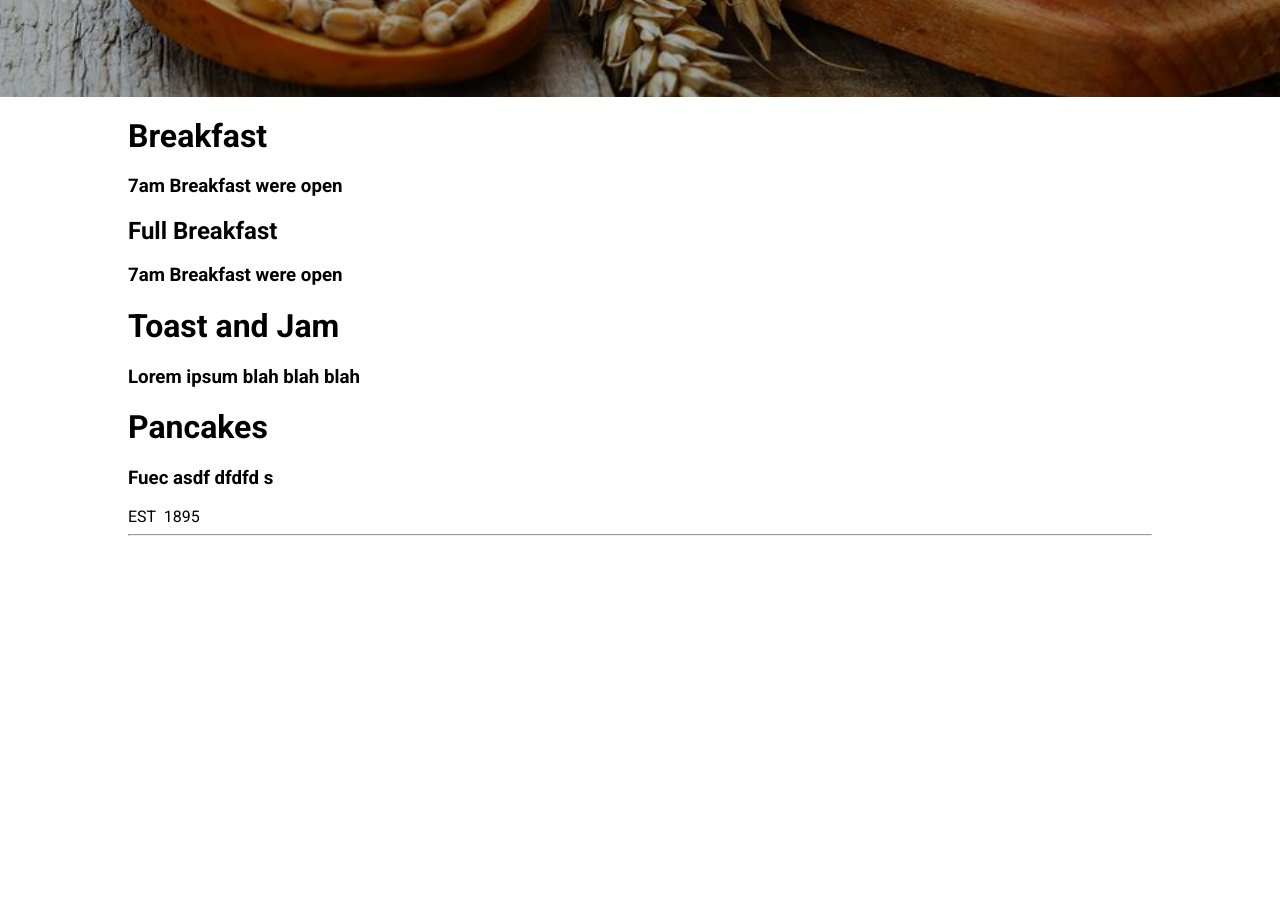
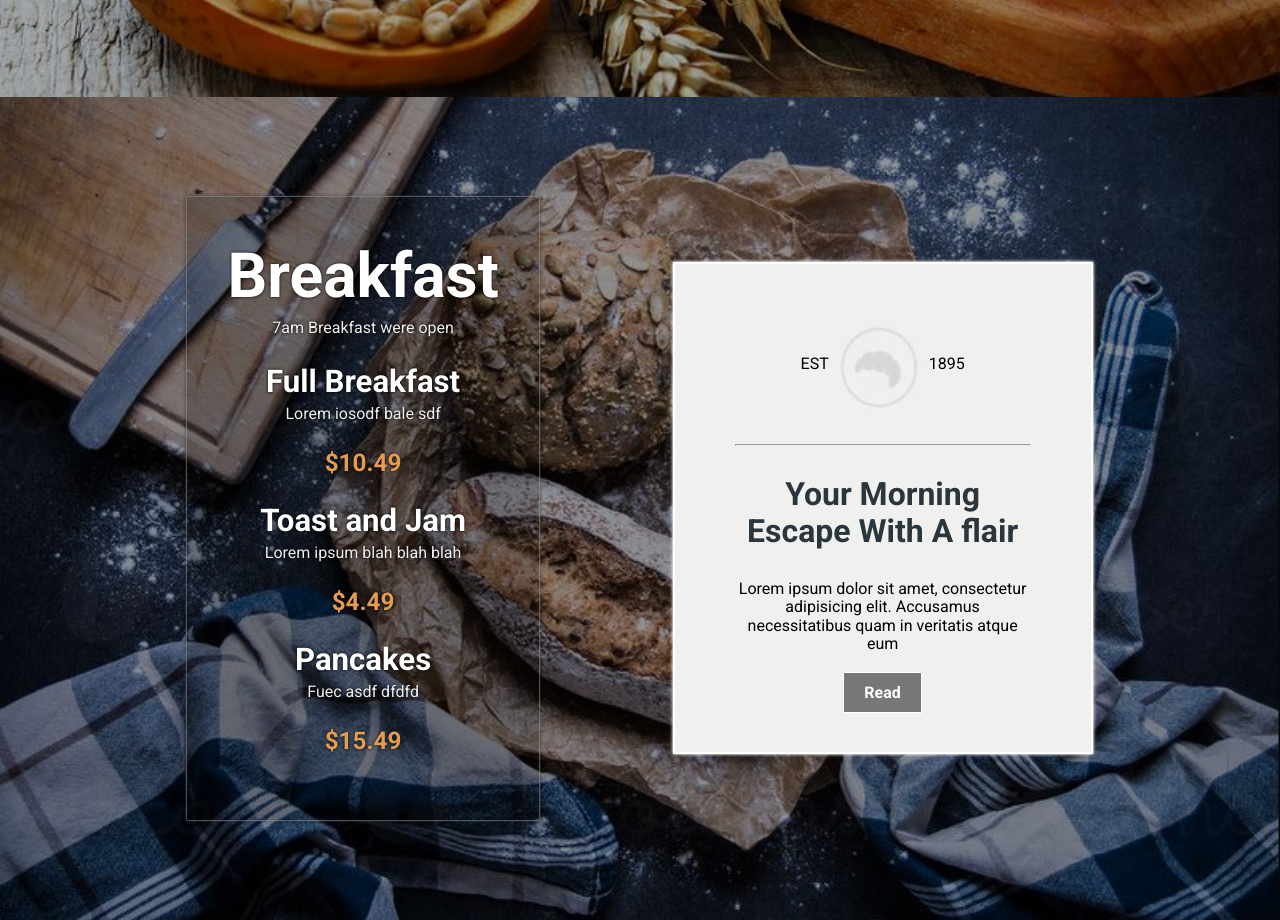
Before and after one commit to Markus1607/Restaurant-Website, a website: page index.html in a window 1280 px wide. Shown: the part 2004-2924 px from the top of the page. Before the commit the page ends 2548 px from the top, so only its background shows below. Drawn offline with nearby package versions, Linux system fonts and the light colour scheme.

Commit message:
services section completed

```diff
--- a/css/main.sass
+++ b/css/main.sass
@@ -6,7 +6,13 @@ $font-family: 'Roboto', sans-serif
 $cake-background: #F6F5F3
 $dark: #545454
 $overlay-pancakes: rgba(0,0,0,0.3)
+$overlay-services: rgba(0,0,0,0.4)
+$price-color: #e49B52
+$card-color: #2B353C
+$service-spacing: 15px
 
+.push-down
+	margin-bottom: 30px
 //global
 *
   box-sizing: border-box
@@ -35,6 +41,11 @@ body
 .overlay-pancakes
 	background: $overlay-pancakes
 	padding: 100px 40px
+
+.overlay-services
+	background: $overlay-services
+	padding: 100px 0px
+
 
 
 //===================================================
@@ -133,6 +144,100 @@ body
 
 
 
+//===========================================
+// SERVICES SECTION
+//====================================
+.services
+	background: url("../img/choppingboard.jpg") center center repeat
+	background-size: cover
+
+.overlay > .container
+	display: flex
+	flex-direction: row
+	justify-content: space-around
+	align-items: center
+
+
+	.services-menu
+		text-align: center
+		//border: 2px solid #fff
+		color: #fff
+		outline: none
+		background: rgba(0,0,0, 0.2)
+		text-shadow: 0px 0px 3px #000
+		padding: 40px 40px
+		font-size: 1.3em
+		.price
+			color: $price-color
+		h2
+			margin-bottom: 1px
+		span
+			margin-bottom: 30px
+			color: #eee
+			font-size: 16px
+		box-shadow: 0px 0px 2px #eee, 0px 0px 4px #000
+		h1
+			font-size: 3em
+			margin: 3px 0px
+
+	.service-menu-content-2
+		h2
+			font-size: 2em
+			margin-bottom: 2px
+		h3
+			margin-bottom: 3px
+
+
+
+
+
+
+	.services-board
+		border: 2px solid #fff
+		width: 420px
+		text-align: center
+		padding: 50px 60px
+		height: auto
+		background: #F0F0EF
+		margin-left: 15px
+		box-shadow: 0px 0px 2px #eee, 0px 0px 4px #fff
+		h1
+			color: $card-color
+
+		&-earth
+			display: flex
+			justify-content: center
+			align-items: center
+
+
+
+
+
+		.earth-image
+			border-radius: 50%
+			width: 100px
+			height: 100px
+			margin: 0
+			padding: 0
+
+
+			img
+				width: 100%
+				height: 100%
+				border-radius: 50%
+				display: inline-block
+
+		.service-btn
+			text-decoration: none
+
+
+
+
+
+
+
+
+
 
 
 //============================================
@@ -207,7 +312,7 @@ body
 		align-content: center
 
 		.pancakes-image
-      height: 420px
+      height: 442px
 
 		.pancakes-image
 			width: 400px
--- a/index.html
+++ b/index.html
@@ -111,33 +111,42 @@
 
 
 <section class="services">
+	<div class="overlay overlay-services">
 		<div class="container">
 			<div class="services-menu">
 				<div class="services-menu-content">
 					<h1>Breakfast</h1>
-				<h3>7am Breakfast were open</h3>
+					<span>7am Breakfast were open</span>
 				</div>
 				<div class="services-menu-content-2">
 					<h2>Full Breakfast</h2>
-				<h3>7am Breakfast were open</h3>
+					<span>Lorem iosodf bale sdf</span>
+					<h3 class="price">$10.49</h3>
 				</div>
 				<div class="services-menu-content-3">
-				<h1>Toast and Jam</h1>
-				<h3>Lorem ipsum blah blah blah</h3>
+					<h2>Toast and Jam</h2>
+					<span>Lorem ipsum blah blah blah</span>
+					<h3 class="price">$4.49</h3>
 				</div>
 				<div class="services-menu-content-4">
-				<h1>Pancakes</h1>
-				<h3>Fuec asdf dfdfd s</h3>
+					<h2>Pancakes</h2>
+					<span>Fuec asdf dfdfd </span>
+					<h3 class="price">$15.49</h3>
 				</div>
 
 			</div>
 			<div class="services-board">
-			<div class="services-board-earth">
+				<div class="services-board-earth push-down">
 					<span>EST</span>
-				<span><img src="" alt=""></span>
+					<figure class="earth-image"><img src="./img/earth.JPG" alt="">
+					</figure>
 					<span>1895</span>
 				</div>
-			<hr class="services-board-line">
+				<hr class="services-board-line push-down">
+				<h1 class="push-down">Your Morning Escape With A flair</h1>
+				<p class="push-down">Lorem ipsum dolor sit amet, consectetur adipisicing elit. Accusamus necessitatibus quam in veritatis atque eum </p>
+				<a href="" class="btn service-btn"> Read </a>
+			</div>
 	</div>
 	</div>
 </section>
--- a/js/main.js
+++ b/js/main.js
@@ -1,7 +1,7 @@
 var dots = document.getElementsByClassName('dot');
 var img = document.getElementById("image-gallery");
 var counter = 0;
-var imgSrc = ["./img/salad.jpg", "./img/strawberry.jpg", "./img/choppingboard.jpg"];
+var imgSrc = [ "./img/strawberry.jpg","http://bigironfarmshow.com/wp-content/uploads/2012/10/Pancakes.jpg", "http://www.seriouseats.com/recipes/assets_c/2016/03/20160324-aquafaba-pancake-oatmeal-vegan-21-thumb-1500xauto-430826.jpg"];
 var dot1 = dots[0];
 var dot2 = dots[1];
 var dot3 = dots[2];
```
Also changed, not shown: README.md, css/main.css, img/earth.JPG (added). Lines whose indentation alone changed are shown as unchanged.
